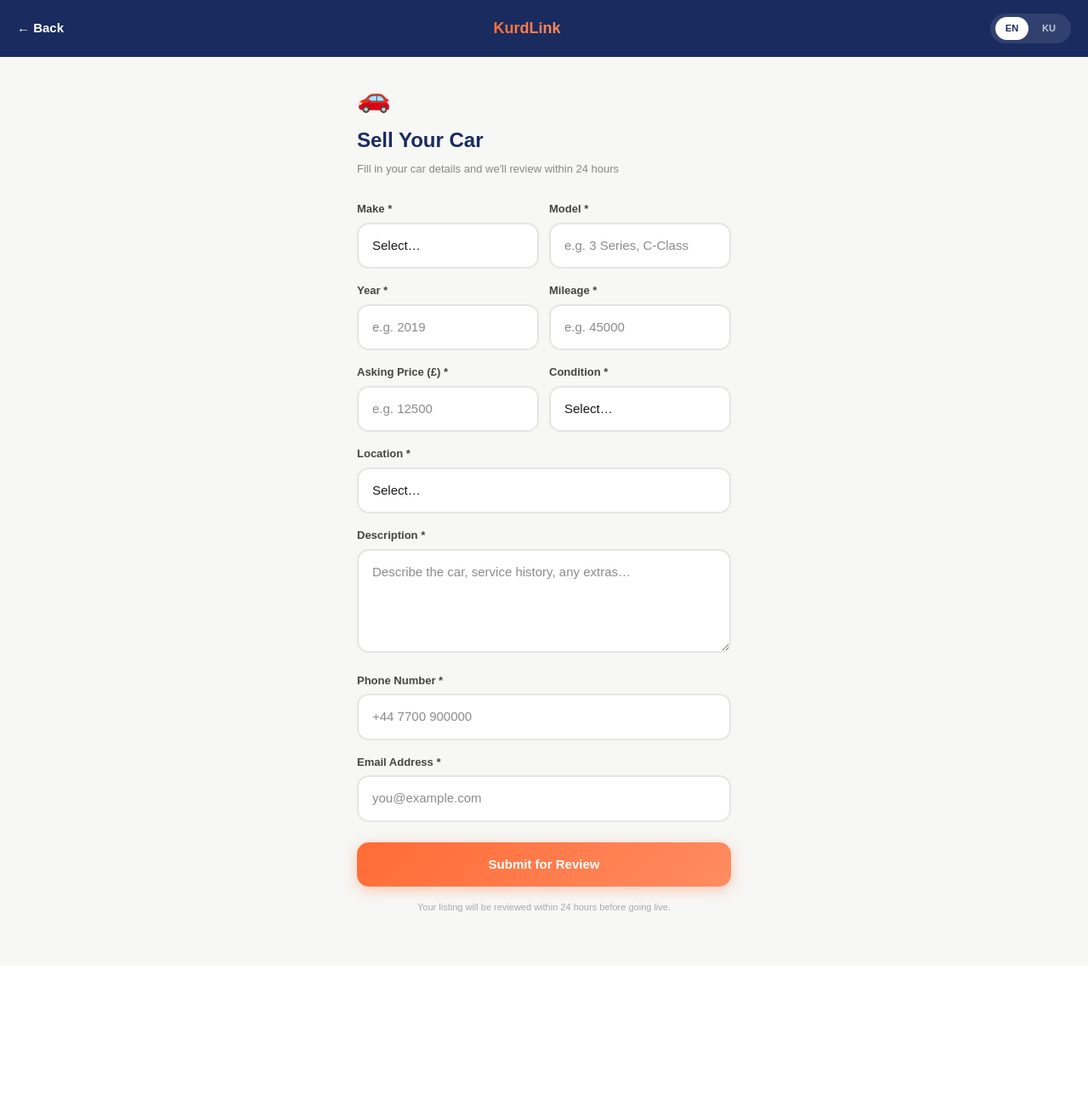
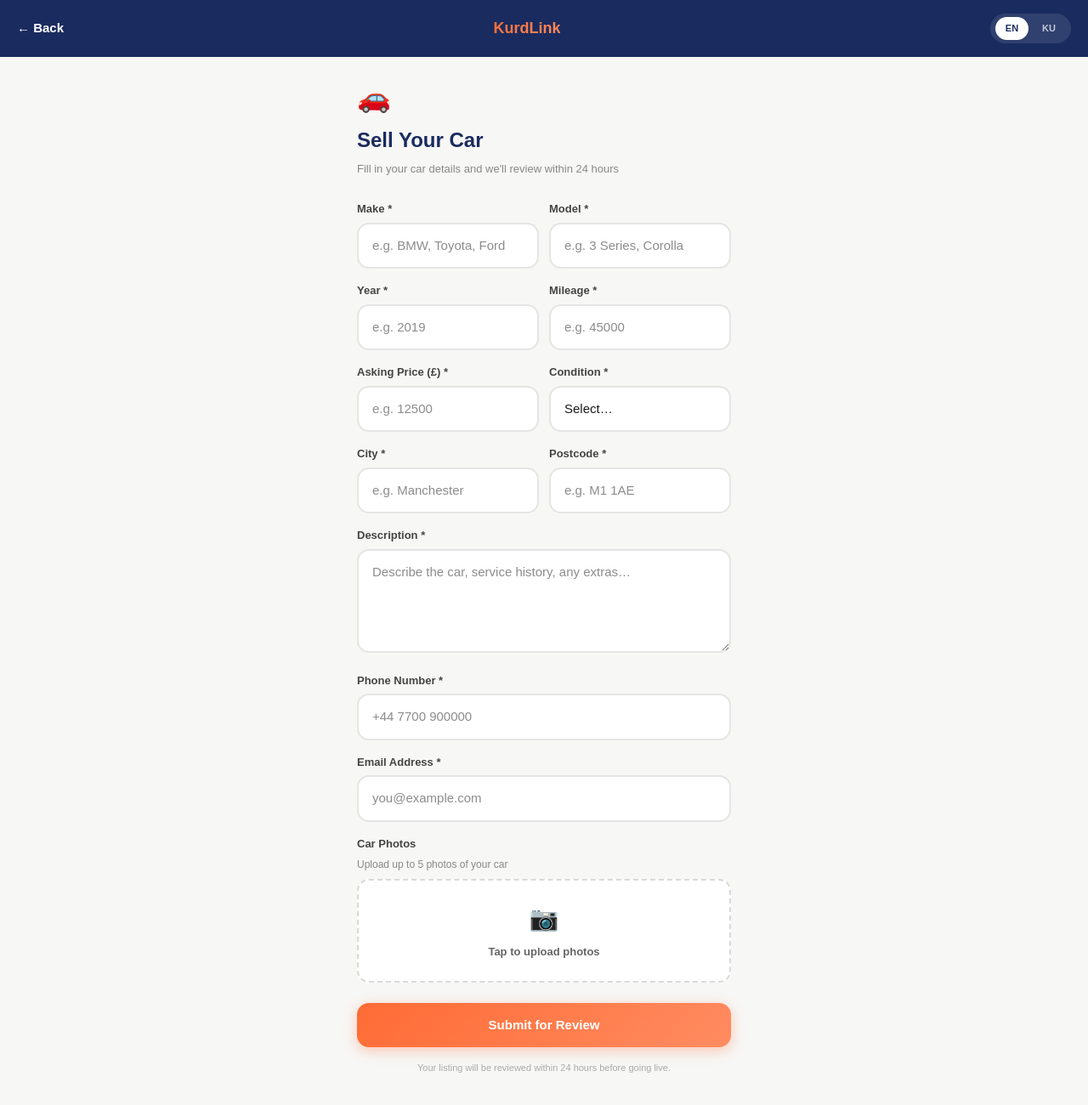
Before and after one commit to bawan93/KurdLink, a Next.js app: page /listings/sell-car in a window 1280 px wide. Shown: the top 1300 px of the page at 85% size. Before the commit the page ends 1136 px from the top, so only its background shows below. Built offline with nearby package versions, Linux system fonts and the light colour scheme.

Commit message:
Update page.js

```diff
--- a/app/listings/sell-car/page.js
+++ b/app/listings/sell-car/page.js
@@ -6,8 +6,6 @@ import { createBrowserClient } from '@supabase/ssr'
 const FONT = "'Plus Jakarta Sans', 'Sora', sans-serif"
 const ORANGE = 'linear-gradient(135deg, #FF6B35, #FF8C61)'
 const NAVY = '#1A2B5F'
-const CITIES = ['London','Birmingham','Manchester','Leeds','Sheffield','Glasgow','Bristol','Leicester','Nottingham','Liverpool','Newcastle','Cardiff','Edinburgh','Coventry','Bradford']
-const MAKES = ['BMW','Mercedes','Audi','Toyota','Ford','Volkswagen','Honda','Nissan','Hyundai','Kia','Vauxhall','Peugeot','Renault','Skoda','Seat','Other']
 const CONDITIONS = ['Excellent','Good','Fair','Needs Work']
 
 function getSupabase() {
@@ -21,27 +19,43 @@ function SellCarInner() {
   const [loading, setLoading] = useState(false)
   const [error, setError] = useState('')
   const [submitted, setSubmitted] = useState(false)
-  const [form, setForm] = useState({ make: '', model: '', year: '', mileage: '', price: '', condition: '', description: '', phone: '', email: '', city: '' })
+  const [images, setImages] = useState([])
+  const [form, setForm] = useState({ make: '', model: '', year: '', mileage: '', price: '', condition: '', description: '', phone: '', email: '', city: '', postcode: '' })
 
   const isRtl = lang === 'ku'
   const T = {
-    en: { title: 'Sell Your Car', subtitle: 'Fill in your car details and we\'ll review within 24 hours', make: 'Make', model: 'Model', modelPh: 'e.g. 3 Series, C-Class', year: 'Year', yearPh: 'e.g. 2019', mileage: 'Mileage', mileagePh: 'e.g. 45000', price: 'Asking Price (£)', pricePh: 'e.g. 12500', condition: 'Condition', city: 'Location', description: 'Description', descriptionPh: 'Describe the car, service history, any extras…', phone: 'Phone Number', phonePh: '+44 7700 900000', email: 'Email Address', emailPh: 'you@example.com', submit: 'Submit for Review', submitting: 'Submitting…', back: '← Back', successTitle: 'Submitted! 🎉', successMsg: 'Your car listing is under review. We\'ll notify you within 24 hours.', backHome: 'Back to Home', errFill: 'Please fill in all required fields' },
-    ku: { title: 'ئۆتۆمبێلەکەت بفرۆشە', subtitle: 'زانیاریەکان پڕ بکەوە، ئێمەش لە ٢٤ کاتژمێردا پێداچوونەوەی دەکەین', make: 'مارکا', model: 'مۆدێل', modelPh: 'وەک: 3 Series', year: 'ساڵ', yearPh: 'وەک: ٢٠١٩', mileage: 'میلیج', mileagePh: 'وەک: ٤٥٠٠٠', price: 'نرخی داواکراو (£)', pricePh: 'وەک: ١٢٥٠٠', condition: 'حاڵەت', city: 'شوێن', description: 'وەسف', descriptionPh: 'ئۆتۆمبێلەکە وەسف بکە…', phone: 'ژمارەی تەلەفۆن', phonePh: '+44 7700 900000', email: 'ئیمەیڵ', emailPh: 'you@example.com', submit: 'بنێرە بۆ پێداچوونەوە', submitting: 'دەنێردرێت…', back: '→ گەڕانەوە', successTitle: '!دانرا 🎉', successMsg: 'ئۆتۆمبێلەکەت تەماشا دەکرێت. لە ٢٤ کاتژمێردا ئاگادارت دەکەینەوە.', backHome: 'گەڕانەوە بۆ ماڵەوە', errFill: 'تکایە هەموو خانەکان پڕ بکەوە' }
+    en: { title: 'Sell Your Car', subtitle: 'Fill in your car details and we\'ll review within 24 hours', make: 'Make', makePh: 'e.g. BMW, Toyota, Ford', model: 'Model', modelPh: 'e.g. 3 Series, Corolla', year: 'Year', yearPh: 'e.g. 2019', mileage: 'Mileage', mileagePh: 'e.g. 45000', price: 'Asking Price (£)', pricePh: 'e.g. 12500', condition: 'Condition', city: 'City', cityPh: 'e.g. Manchester', postcode: 'Postcode', postcodePh: 'e.g. M1 1AE', description: 'Description', descriptionPh: 'Describe the car, service history, any extras…', phone: 'Phone Number', phonePh: '+44 7700 900000', email: 'Email Address', emailPh: 'you@example.com', images: 'Car Photos', imagesDesc: 'Upload up to 5 photos of your car', submit: 'Submit for Review', submitting: 'Submitting…', back: '← Back', successTitle: 'Submitted! 🎉', successMsg: 'Your car listing is under review. We\'ll notify you within 24 hours.', backHome: 'Back to Home', errFill: 'Please fill in all required fields' },
+    ku: { title: 'ئۆتۆمبێلەکەت بفرۆشە', subtitle: 'زانیاریەکان پڕ بکەوە، ئێمەش لە ٢٤ کاتژمێردا پێداچوونەوەی دەکەین', make: 'مارکا', makePh: 'وەک: BMW، تۆیۆتا', model: 'مۆدێل', modelPh: 'وەک: 3 Series', year: 'ساڵ', yearPh: 'وەک: ٢٠١٩', mileage: 'میلیج', mileagePh: 'وەک: ٤٥٠٠٠', price: 'نرخی داواکراو (£)', pricePh: 'وەک: ١٢٥٠٠', condition: 'حاڵەت', city: 'شار', cityPh: 'وەک: مانچستەر', postcode: 'پۆستکۆد', postcodePh: 'وەک: M1 1AE', description: 'وەسف', descriptionPh: 'ئۆتۆمبێلەکە وەسف بکە…', phone: 'ژمارەی تەلەفۆن', phonePh: '+44 7700 900000', email: 'ئیمەیڵ', emailPh: 'you@example.com', images: 'وێنەی ئۆتۆمبێل', imagesDesc: 'تا ٥ وێنە بار بکە', submit: 'بنێرە بۆ پێداچوونەوە', submitting: 'دەنێردرێت…', back: '→ گەڕانەوە', successTitle: '!دانرا 🎉', successMsg: 'ئۆتۆمبێلەکەت تەماشا دەکرێت.', backHome: 'گەڕانەوە بۆ ماڵەوە', errFill: 'تکایە هەموو خانەکان پڕ بکەوە' }
   }
   const t = T[lang]
   const set = (k, v) => setForm(f => ({ ...f, [k]: v }))
   const inp = (f) => ({ width: '100%', padding: '14px 16px', border: `2px solid ${focus === f ? '#FF6B35' : 'rgba(0,0,0,0.1)'}`, borderRadius: 14, fontSize: 15, fontFamily: FONT, outline: 'none', background: '#fff', color: '#1a1a1a', boxSizing: 'border-box', transition: 'border-color 0.2s', direction: 'ltr' })
   const label = { display: 'block', fontSize: 13, fontWeight: 700, color: '#444', marginBottom: 6 }
 
+  const handleImages = (e) => {
+    const files = Array.from(e.target.files).slice(0, 5)
+    setImages(files)
+  }
+
   const handleSubmit = async () => {
     setError('')
-    const { make, model, year, mileage, price, condition, description, phone, email, city } = form
-    if (!make || !model || !year || !mileage || !price || !condition || !description || !phone || !email || !city) return setError(t.errFill)
+    const { make, model, year, mileage, price, condition, description, phone, email, city, postcode } = form
+    if (!make || !model || !year || !mileage || !price || !condition || !description || !phone || !email || !city || !postcode) return setError(t.errFill)
     setLoading(true)
     try {
       const supabase = getSupabase()
       const { data: { user } } = await supabase.auth.getUser()
-      const { error: e } = await supabase.from('listings').insert({ type: 'sell_car', user_id: user?.id, status: 'pending', data: form })
+      const imageUrls = []
+      for (const img of images) {
+        const ext = img.name.split('.').pop()
+        const path = `listings/${user?.id}/${Date.now()}-${Math.random().toString(36).slice(2)}.${ext}`
+        const { error: uploadError } = await supabase.storage.from('listing-images').upload(path, img)
+        if (!uploadError) {
+          const { data: urlData } = supabase.storage.from('listing-images').getPublicUrl(path)
+          imageUrls.push(urlData.publicUrl)
+        }
+      }
+      const { error: e } = await supabase.from('listings').insert({ type: 'sell_car', user_id: user?.id, status: 'pending', data: { ...form, imageUrls } })
       if (e) throw e
       setSubmitted(true)
     } catch (err) { setError(err.message || 'Something went wrong.') }
@@ -77,10 +91,7 @@ function SellCarInner() {
           <div style={{ display: 'grid', gridTemplateColumns: '1fr 1fr', gap: 12 }}>
             <div>
               <label style={label}>{t.make} *</label>
-              <select value={form.make} onChange={e => set('make', e.target.value)} style={{ ...inp('make'), appearance: 'none', WebkitAppearance: 'none', cursor: 'pointer' }}>
-                <option value="">Select…</option>
-                {MAKES.map(m => <option key={m} value={m}>{m}</option>)}
-              </select>
+              <input type="text" value={form.make} onChange={e => set('make', e.target.value)} placeholder={t.makePh} onFocus={() => setFocus('make')} onBlur={() => setFocus(null)} style={inp('make')} />
             </div>
             <div>
               <label style={label}>{t.model} *</label>
@@ -110,12 +121,15 @@ function SellCarInner() {
               </select>
             </div>
           </div>
-          <div>
-            <label style={label}>{t.city} *</label>
-            <select value={form.city} onChange={e => set('city', e.target.value)} style={{ ...inp('city'), appearance: 'none', WebkitAppearance: 'none', cursor: 'pointer' }}>
-              <option value="">Select…</option>
-              {CITIES.map(c => <option key={c} value={c}>{c}</option>)}
-            </select>
+          <div style={{ display: 'grid', gridTemplateColumns: '1fr 1fr', gap: 12 }}>
+            <div>
+              <label style={label}>{t.city} *</label>
+              <input type="text" value={form.city} onChange={e => set('city', e.target.value)} placeholder={t.cityPh} onFocus={() => setFocus('city')} onBlur={() => setFocus(null)} style={inp('city')} />
+            </div>
+            <div>
+              <label style={label}>{t.postcode} *</label>
+              <input type="text" value={form.postcode} onChange={e => set('postcode', e.target.value)} placeholder={t.postcodePh} onFocus={() => setFocus('postcode')} onBlur={() => setFocus(null)} style={inp('postcode')} />
+            </div>
           </div>
           <div>
             <label style={label}>{t.description} *</label>
@@ -128,6 +142,20 @@ function SellCarInner() {
           <div>
             <label style={label}>{t.email} *</label>
             <input type="email" value={form.email} onChange={e => set('email', e.target.value)} placeholder={t.emailPh} onFocus={() => setFocus('email')} onBlur={() => setFocus(null)} style={inp('email')} />
+          </div>
+          <div>
+            <label style={label}>{t.images}</label>
+            <p style={{ fontSize: 12, color: '#888', margin: '0 0 8px' }}>{t.imagesDesc}</p>
+            <label style={{ display: 'flex', flexDirection: 'column', alignItems: 'center', justifyContent: 'center', padding: '24px', border: '2px dashed rgba(0,0,0,0.15)', borderRadius: 14, background: '#fff', cursor: 'pointer', gap: 8 }}>
+              <span style={{ fontSize: 28 }}>📷</span>
+              <span style={{ fontSize: 13, color: '#666', fontWeight: 600 }}>{images.length > 0 ? `${images.length} photo(s) selected` : 'Tap to upload photos'}</span>
+              <input type="file" accept="image/*" multiple onChange={handleImages} style={{ display: 'none' }} />
+            </label>
+            {images.length > 0 && (
+              <div style={{ display: 'flex', gap: 8, flexWrap: 'wrap', marginTop: 8 }}>
+                {images.map((img, i) => (<div key={i} style={{ fontSize: 12, background: '#e8f5e9', color: '#2e7d32', padding: '4px 10px', borderRadius: 20, fontWeight: 600 }}>✓ {img.name.slice(0, 15)}…</div>))}
+              </div>
+            )}
           </div>
           <button onClick={handleSubmit} disabled={loading} style={{ width: '100%', padding: '15px', background: loading ? '#ccc' : ORANGE, border: 'none', borderRadius: 14, fontSize: 15, fontWeight: 700, color: '#fff', cursor: loading ? 'default' : 'pointer', fontFamily: FONT, boxShadow: loading ? 'none' : '0 4px 16px rgba(255,107,53,0.35)', marginTop: 8 }}>
             {loading ? t.submitting : t.submit}
```
